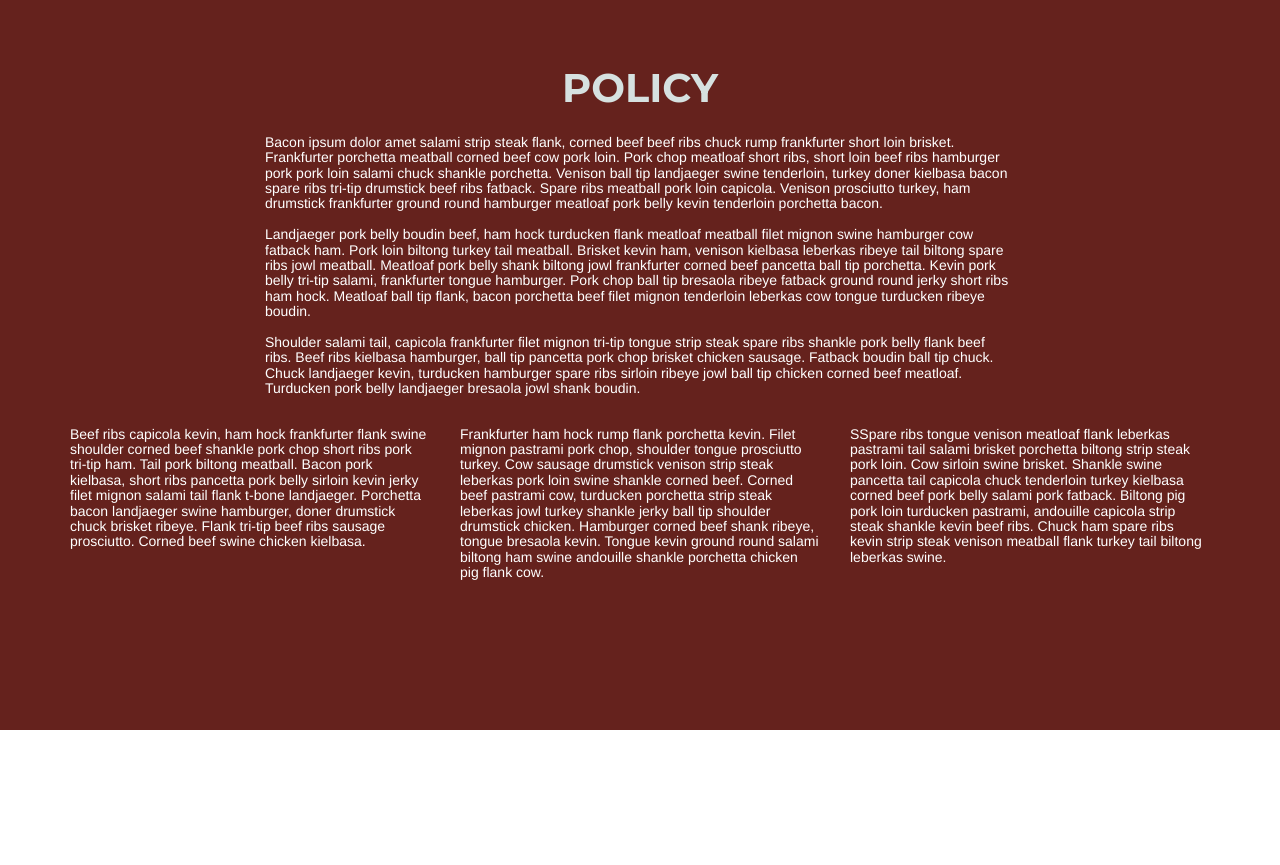
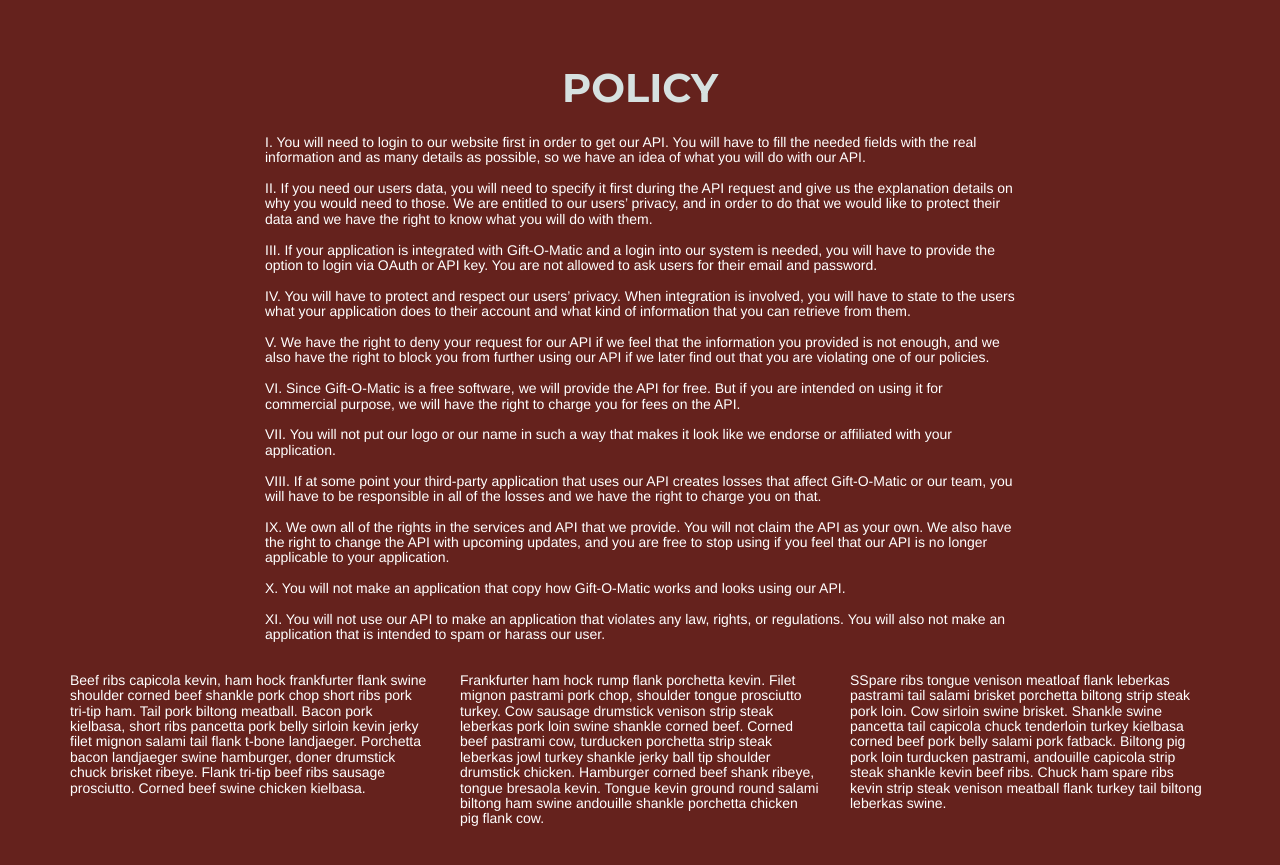
Before and after one commit to jxcube/Gift-O-Matic-Website, a plain HTML site: page index.html in a window 1280 px wide. Shown: the part 3080-3945 px from the top of the page. Drawn offline with Linux system fonts and the light colour scheme; a web font is replaced by a local one.

Commit message:
add policy

```diff
--- a/index.html
+++ b/index.html
@@ -188,9 +188,19 @@
     		<div class="row">
     			<h4 class="section-subheading text-muted">
 				  <div class="col-md-2"></div>
-				  <div class="col-md-8">Bacon ipsum dolor amet salami strip steak flank, corned beef beef ribs chuck rump frankfurter short loin brisket. Frankfurter porchetta meatball corned beef cow pork loin. Pork chop meatloaf short ribs, short loin beef ribs hamburger pork pork loin salami chuck shankle porchetta. Venison ball tip landjaeger swine tenderloin, turkey doner kielbasa bacon spare ribs tri-tip drumstick beef ribs fatback. Spare ribs meatball pork loin capicola. Venison prosciutto turkey, ham drumstick frankfurter ground round hamburger meatloaf pork belly kevin tenderloin porchetta bacon.
-				  <br><br>Landjaeger pork belly boudin beef, ham hock turducken flank meatloaf meatball filet mignon swine hamburger cow fatback ham. Pork loin biltong turkey tail meatball. Brisket kevin ham, venison kielbasa leberkas ribeye tail biltong spare ribs jowl meatball. Meatloaf pork belly shank biltong jowl frankfurter corned beef pancetta ball tip porchetta. Kevin pork belly tri-tip salami, frankfurter tongue hamburger. Pork chop ball tip bresaola ribeye fatback ground round jerky short ribs ham hock. Meatloaf ball tip flank, bacon porchetta beef filet mignon tenderloin leberkas cow tongue turducken ribeye boudin.
-				  <br><br>Shoulder salami tail, capicola frankfurter filet mignon tri-tip tongue strip steak spare ribs shankle pork belly flank beef ribs. Beef ribs kielbasa hamburger, ball tip pancetta pork chop brisket chicken sausage. Fatback boudin ball tip chuck. Chuck landjaeger kevin, turducken hamburger spare ribs sirloin ribeye jowl ball tip chicken corned beef meatloaf. Turducken pork belly landjaeger bresaola jowl shank boudin.</div>
+				  <div class="col-md-8">
+					I. 	  You will need to login to our website first in order to get our API. You will have to fill the needed fields with the real information and as many details as possible, so we have an idea of what you will do with our API.
+					<br><br> II.   If you need our users data, you will need to specify it first during the API request and give us the explanation details on why you would need to those. We are entitled to our users’ privacy, and in order to do that we would like to protect their data and we have the right to know what you will do with them.
+					<br><br> III.  If your application is integrated with Gift-O-Matic and a login into our system is needed, you will have to provide the option to login via OAuth or API key. You are not allowed to ask users for their email and password.
+					<br><br> IV.   You will have to protect and respect our users’ privacy. When integration is involved, you will have to state to the users what your application does to their account and what kind of information that you can retrieve from them.
+					<br><br> V.    We have the right to deny your request for our API if we feel that the information you provided is not enough, and we also have the right to block you from further using our API if we later find out that you are violating one of our policies.
+					<br><br> VI.   Since Gift-O-Matic is a free software, we will provide the API for free. But if you are intended on using it for commercial purpose, we will have the right to charge you for fees on the API.
+					<br><br> VII.  You will not put our logo or our name in such a way that makes it look like we endorse or affiliated with your application.
+					<br><br> VIII. If at some point your third-party application that uses our API creates losses that affect Gift-O-Matic or our team, you will have to be responsible in all of the losses and we have the right to charge you on that.
+					<br><br> IX.   We own all of the rights in the services and API that we provide. You will not claim the API as your own. We also have the right to change the API with upcoming updates, and you are free to stop using if you feel that our API is no longer applicable to your application.
+					<br><br> X.    You will not make an application that copy how Gift-O-Matic works and looks using our API.
+					<br><br> XI.   You will not use our API to make an application that violates any law, rights, or regulations. You will also not make an application that is intended to spam or harass our user.
+					</div>
 				  <div class="col-md-2"></div>
 				</h4>
 			</div><br>
```
